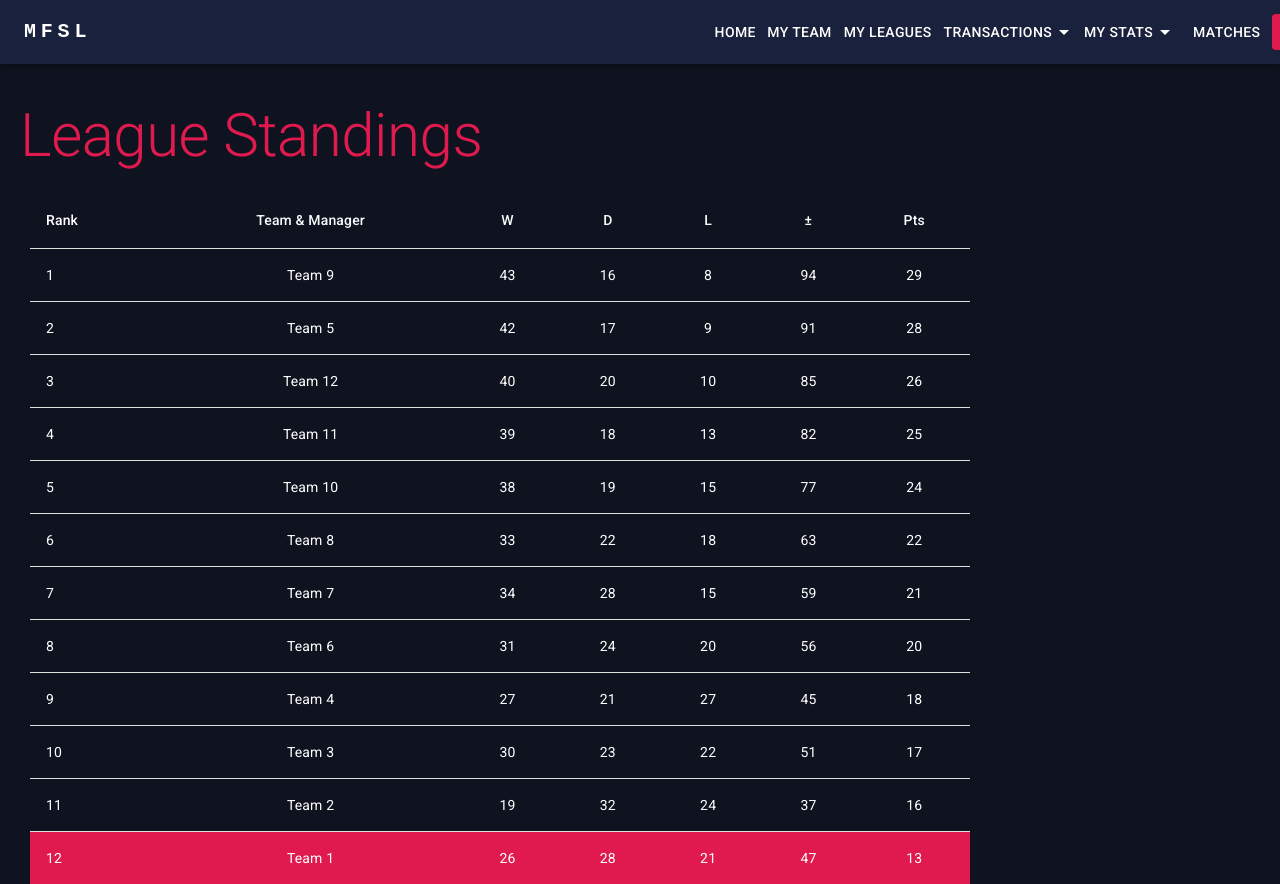
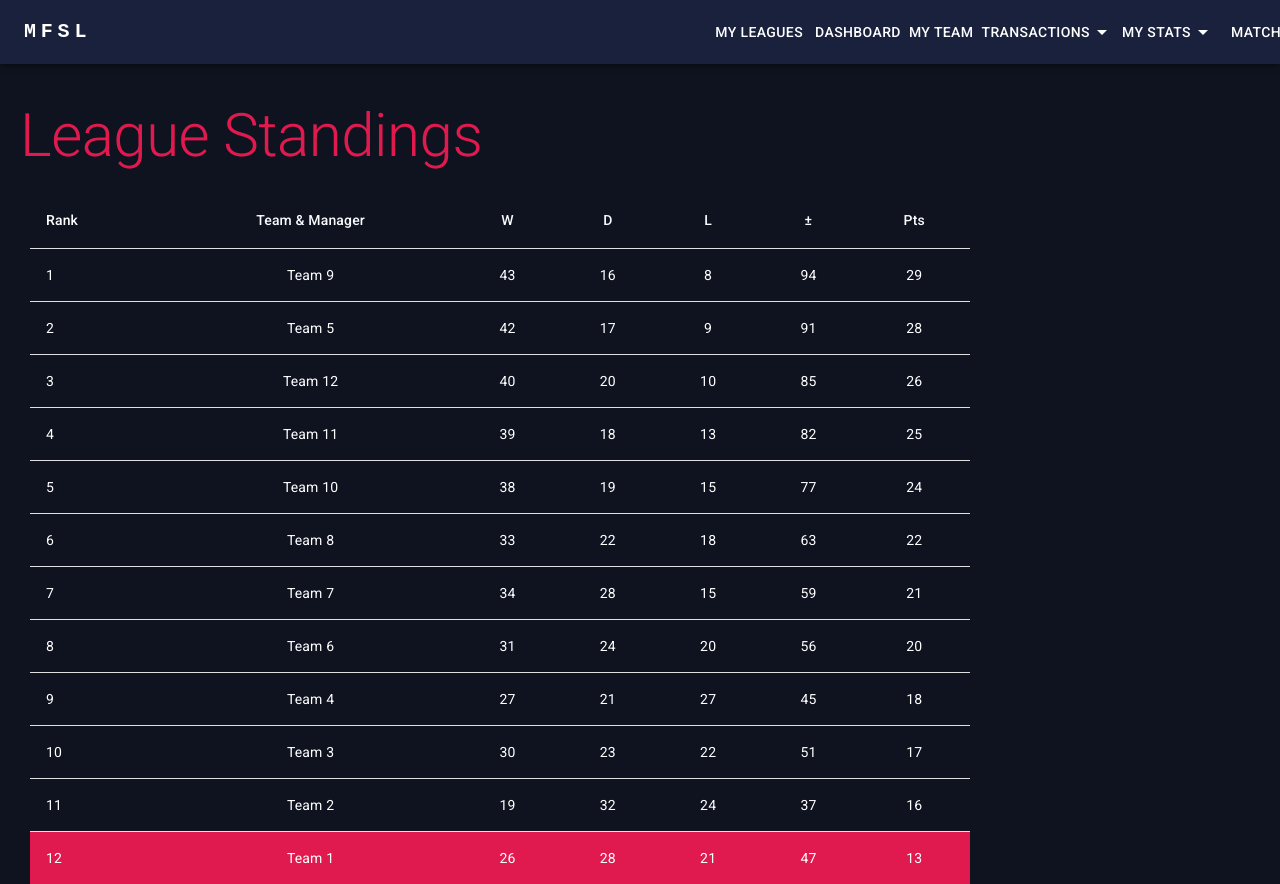
Before and after one commit to mfsl-capstone/mfsl-frontend, a React (Create React App) app: page /standings in a window 1280 px wide. Built offline with nearby package versions, Linux system fonts and the light colour scheme; sample sign-in values are in the browser's storage.

Commit message:
feat: CAP-72 - brought changes to cancel and dashboard

```diff
--- a/src/components/LeagueModal.tsx
+++ b/src/components/LeagueModal.tsx
@@ -78,6 +78,7 @@ const LeagueModal: React.FC<LeagueModalProps> = ({open}) => {
             const formattedDraftDate = draftDate ? draftDate.toISOString().slice(0, 16) : '';
             const response = await createLeague(leagueName, formattedDraftDate, token);
             localStorage.setItem('chosenLeagueId', response);
+            //check if the timezone is different to  EDT, convert to it
 
         } catch (error: any) {
             showError(error.message);
@@ -86,12 +87,14 @@ const LeagueModal: React.FC<LeagueModalProps> = ({open}) => {
     }
 
     const handleClose = () => {
+        if (!action){
+            if (lastPage) {
+                navigate(lastPage);
+            } else {
+                navigate('/');
+            }
+        }
         setAction(null);
-        if (lastPage) {
-            navigate(lastPage);
-        } else {
-            navigate('/');
-        }
     };
 
     const handleSearchChange = (event: React.ChangeEvent<HTMLInputElement>) => {
@@ -145,8 +148,6 @@ const LeagueModal: React.FC<LeagueModalProps> = ({open}) => {
             }
         });
     }
-// when you cancel go back to selection modal for both
-    // if user is only in one league then i don't show the search and cards
     //leagues before
     return (
         <>
@@ -181,10 +182,10 @@ const LeagueModal: React.FC<LeagueModalProps> = ({open}) => {
                                     {(!leaguesInfo || leaguesInfo.length <= 1) ? (
                                         <Box sx={{mt: 2, display: 'flex', justifyContent: 'center'}}>
                                             <Button onClick={handleJoin} sx={{backgroundColor: '#e01a4f', color: '#fff', mr: 1 }}>
-                                                Join New
+                                                Join
                                             </Button>
                                             <Button onClick={handleCreate} sx={{backgroundColor: '#e01a4f', color: '#fff', mr: 1}}>
-                                                Create New
+                                                Create
                                             </Button>
                                         </Box>
                                     ) : (
--- a/src/components/NavBar.tsx
+++ b/src/components/NavBar.tsx
@@ -17,7 +17,7 @@ import { useAuth } from './AuthContext';
 import {Collapse, ListItemButton} from "@mui/material";
 import {ExpandLess, ExpandMore} from "@mui/icons-material";
 
-const navItemsAuthenticated: string[] = ['Home', 'My Team'];
+const navItemsAuthenticated: string[] = ['Dashboard', 'My Team'];
 
 const NavBar: React.FC = () => {
     const [isDrawerOpen, setDrawerOpen] = useState<boolean>(false);
@@ -73,22 +73,24 @@ const NavBar: React.FC = () => {
                     </Typography>
 
                     <Box sx={{ display: { xs: 'none', sm: 'none', md: 'none', lg: 'inline', xl: 'inline'}, whiteSpace: 'nowrap', justifyContent: 'space-between'}}>
+                        <Button
+                            aria-controls="leagues-menu"
+                            aria-haspopup="true"
+                            component={Link}
+                            to={`/leagueModal`}
+                            onClick={storingLastPath}
+                            sx={{ color: '#fff' }}
+                        >
+                            My Leagues
+                        </Button>
+
                         {navItemsAuthenticated.map((item) => (
                             <Button key={item} component={Link} to={`/${item.toLowerCase()}`} sx={{ color: '#fff', mx: -0.5 }}>
                                 {item}
                             </Button>
                         ))}
                         <>
-                            <Button
-                                aria-controls="leagues-menu"
-                                aria-haspopup="true"
-                                component={Link}
-                                to={`/leagueModal`}
-                                onClick={storingLastPath}
-                                sx={{ color: '#fff' }}
-                            >
-                               My Leagues
-                            </Button>
+
                             <Button
                                 aria-controls="transactions-menu"
                                 aria-haspopup="true"
```
